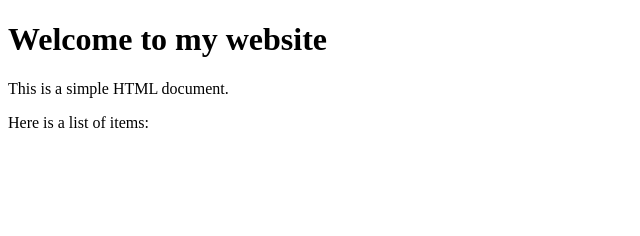
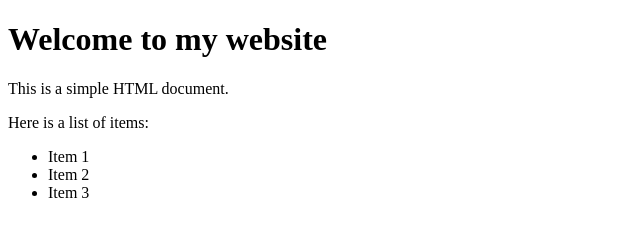
Before and after one commit to hi-haraguchi/test-202505, a plain HTML site: page index.html in a window 1280 px wide. Shown: the whole page, without its empty margins (0-640 px from the left). Drawn offline with Linux system fonts and the light colour scheme.

Commit message:
develop blanch で開発

```diff
--- a/index.html
+++ b/index.html
@@ -12,6 +12,10 @@
     <p>This is a simple HTML document.</p>
     <p>Here is a list of items:</p>
 
+    <ul>
+        <li>Item 1</li>
+        <li>Item 2</li>
+        <li>Item 3</li>
 
 
 
```
Also changed, not shown: 1 other file.
